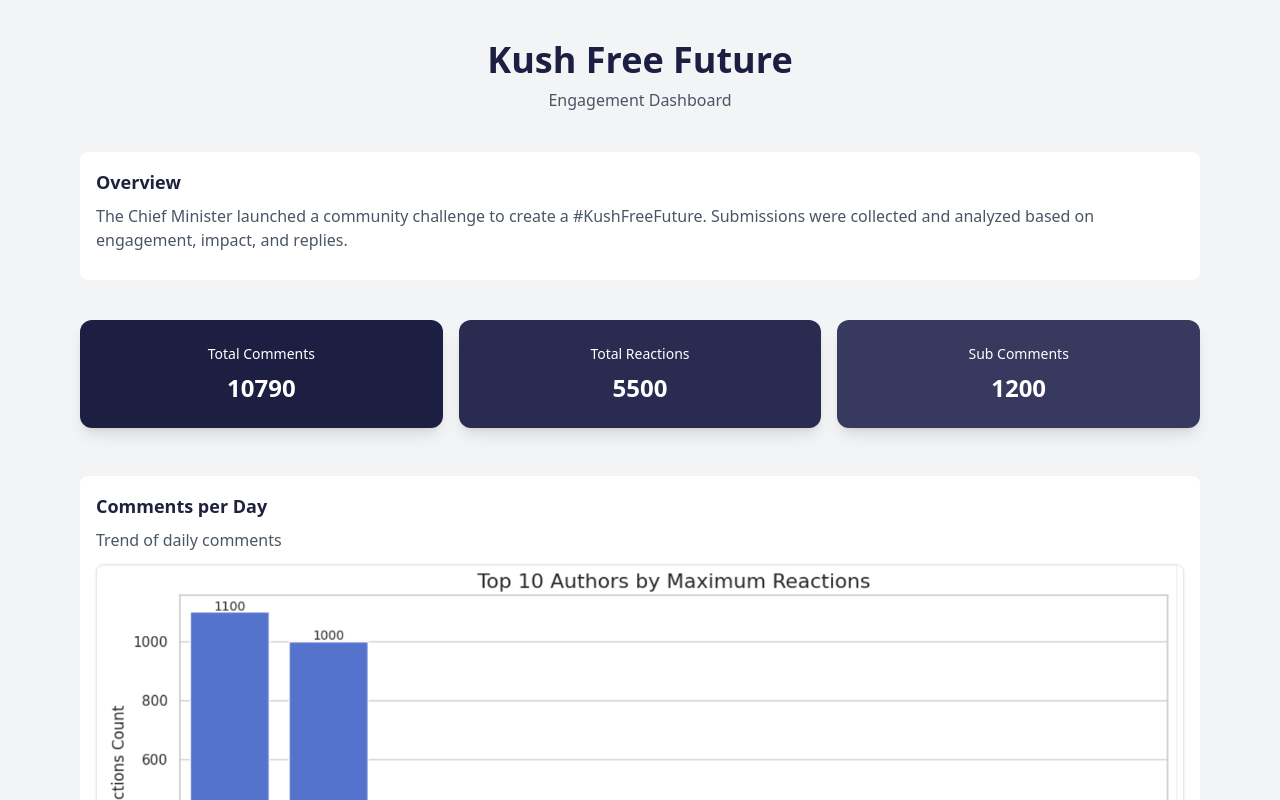
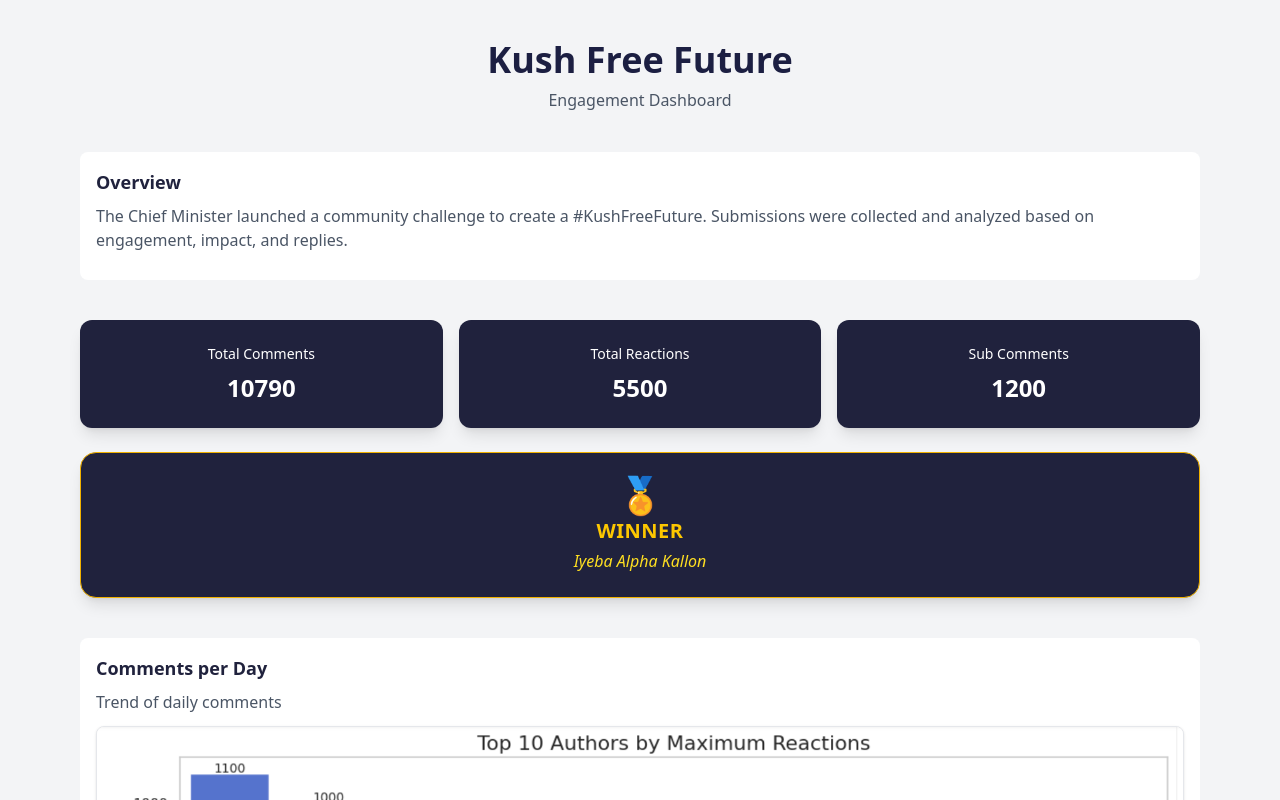
Before and after one commit to dsti-sl/fb_post_analytics, a Next.js app: page / in a window 1280 px wide. Shown: the top 800 px of the page. Built offline with nearby package versions, Linux system fonts and the light colour scheme.

Commit message:
feat(dashboard): enhance layout with winner section and improved styling

```diff
--- a/app/page.tsx
+++ b/app/page.tsx
@@ -25,11 +25,22 @@ export default function Dashboard() {
           bgColor="#ffffff"
         />
 
-        {/* Stats Cards */}
-        <div className="grid grid-cols-1 sm:grid-cols-3 gap-4 mb-12">
-          <Cards label="Total Comments" value={10790} bgColor="#1c1f42" textColor="white" />
-          <Cards label="Total Reactions" value={5500} bgColor="#2a2b50" textColor="white" />
-          <Cards label="Sub Comments" value={1200} bgColor="#38395f" textColor="white" />
+        {/* Stat Cards */}
+        <div className="grid grid-cols-1 sm:grid-cols-3 gap-4 mb-6">
+          <Cards label="Total Comments" value={10790} bgColor="#20223d" />
+          <Cards label="Total Reactions" value={5500} bgColor="#20223d" />
+          <Cards label="Sub Comments" value={1200} bgColor="#20223d" />
+        </div>
+
+        {/* Winner Card - full width but reduced height */}
+        <div className="mb-10">
+          <div className="w-full rounded-2xl shadow-lg px-6 py-6 text-center bg-[#20223d] text-yellow-400 border border-yellow-500">
+            <div className="flex flex-col items-center justify-center space-y-1">
+              <p className="text-4xl leading-none">🏅</p>
+              <p className="text-xl font-bold uppercase tracking-wide">Winner</p>
+              <p className="text-base italic text-yellow-300">Iyeba Alpha Kallon</p>
+            </div>
+          </div>
         </div>
 
         {/* Charts */}
@@ -76,8 +87,8 @@ export default function Dashboard() {
       </div>
 
       {/* Footer */}
-      <footer className="text-center text-sm text-black-500 py-4 bg-gray-200">
-        <p>Powered by DSTI © 2025 | dsti.gov.sl</p>
+      <footer className="text-center text-sm text-black py-4 bg-gray-200 border-t border-gray-300">
+        <p>© 2025 DSTI. All rights reserved.</p>
       </footer>
 
     </div>
```
